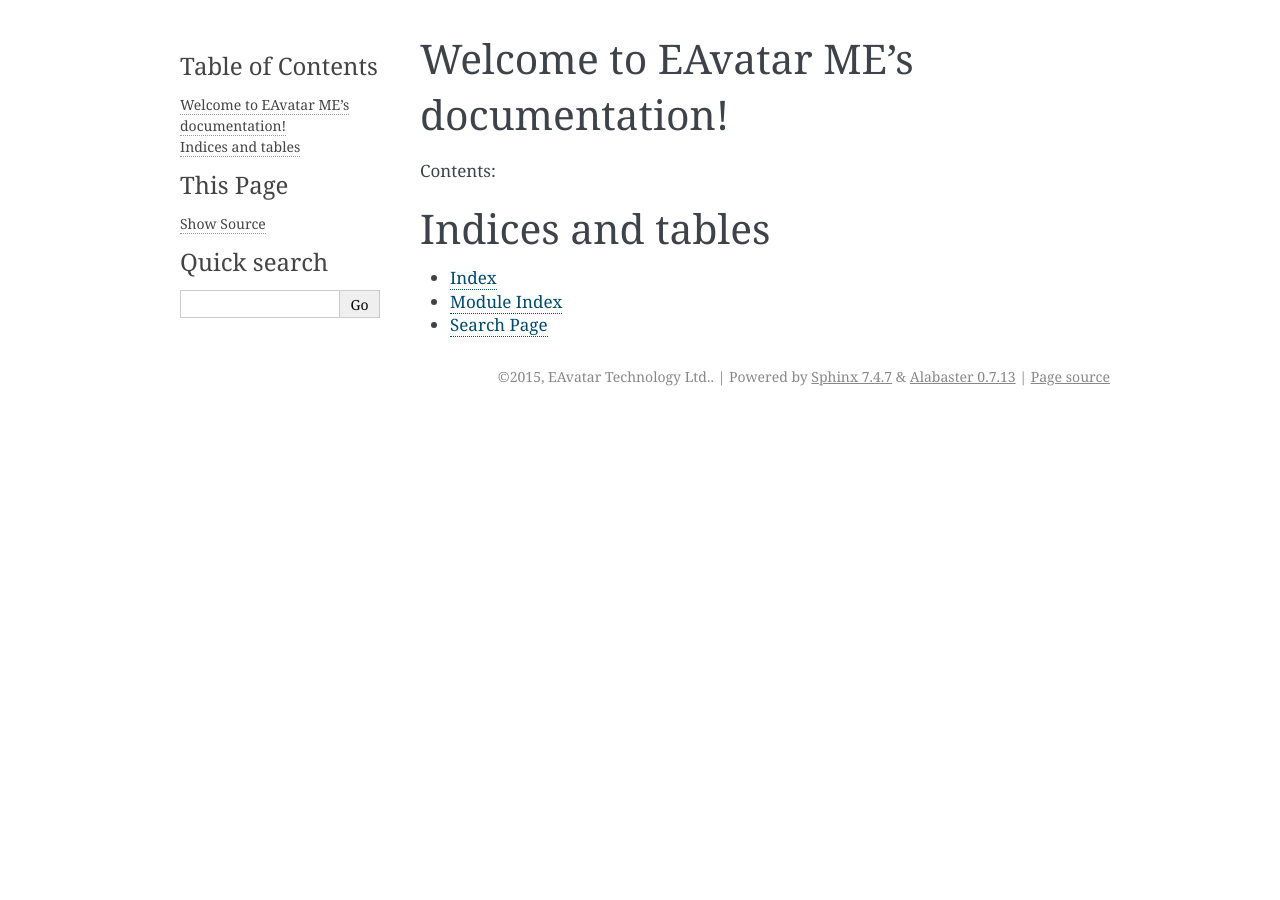
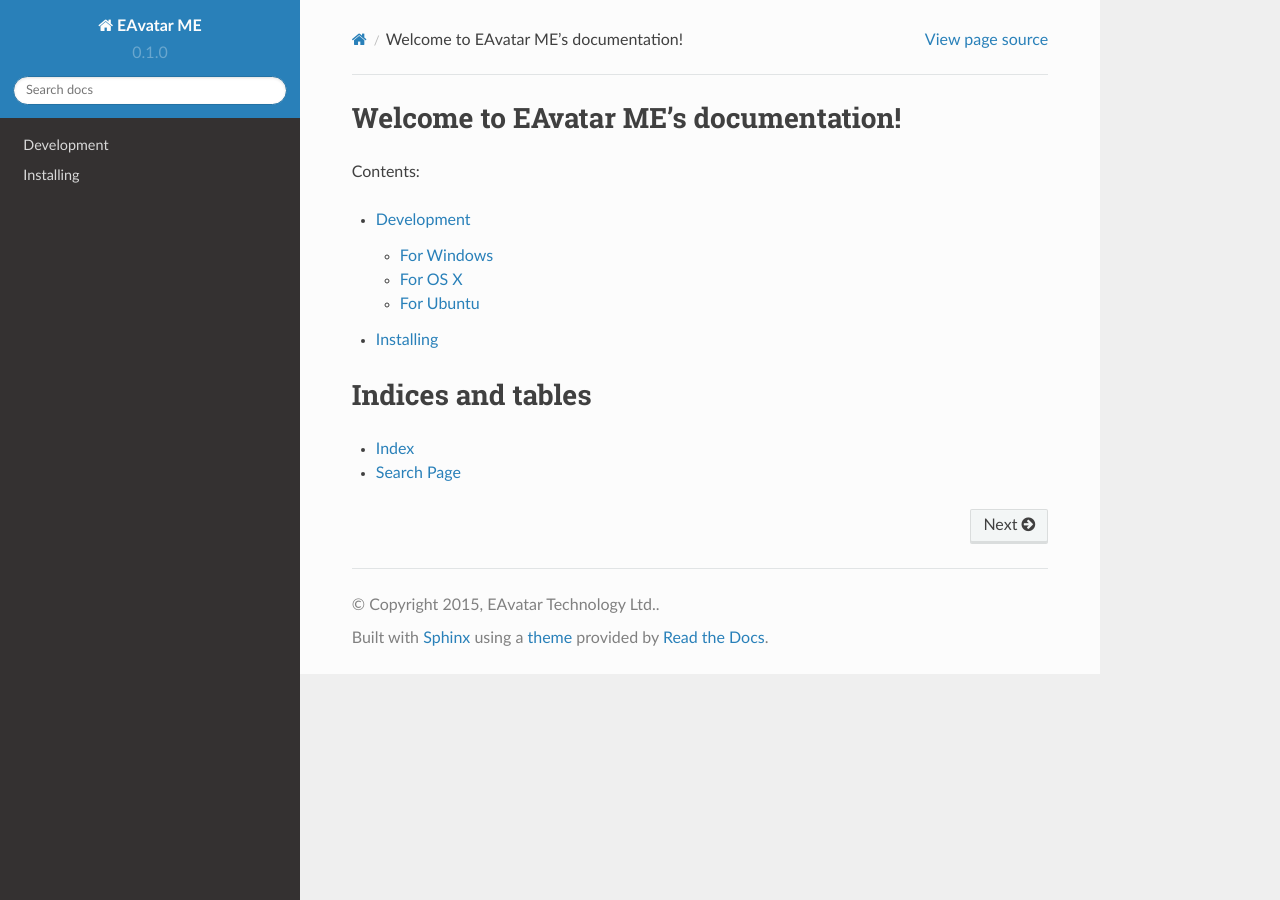
Before and after one commit to eavatar/eavatar-me, a Sphinx documentation site: the page built from docs/source/index.rst, in a window 1280 px wide. Built offline with Sphinx 7.4.7 and the Read the Docs theme 2.0.0, drawn with Linux system fonts in a browser that asks for light colours.

Commit message:
change doc theme

```diff
--- a/docs/source/conf.py
+++ b/docs/source/conf.py
@@ -15,6 +15,7 @@
 import sys
 import os
 import shlex
+import sphinx_rtd_theme
 
 # If extensions (or modules to document with autodoc) are in another directory,
 # add these directories to sys.path here. If the directory is relative to the
@@ -108,7 +109,8 @@
 
 # The theme to use for HTML and HTML Help pages.  See the documentation for
 # a list of builtin themes.
-html_theme = 'alabaster'
+# html_theme = 'alabaster'
+html_theme = "sphinx_rtd_theme"
 
 # Theme options are theme-specific and customize the look and feel of a theme
 # further.  For a list of options available for each theme, see the
@@ -117,10 +119,11 @@
 
 # Add any paths that contain custom themes here, relative to this directory.
 #html_theme_path = []
+html_theme_path = [sphinx_rtd_theme.get_html_theme_path()]
 
 # The name for this set of Sphinx documents.  If None, it defaults to
 # "<project> v<release> documentation".
-#html_title = None
+html_title = "EAvatar's Document"
 
 # A shorter title for the navigation bar.  Default is the same as html_title.
 #html_short_title = None
--- /dev/null
+++ b/docs/source/development.rst
@@ -0,0 +1,17 @@
+Development
+====================
+
+
+For developers
+
+For Windows
+---------------------------
+
+
+
+For OS X
+--------------------------
+
+
+For Ubuntu
+-------------------------
--- a/docs/source/index.rst
+++ b/docs/source/index.rst
@@ -11,11 +11,11 @@
 .. toctree::
    :maxdepth: 2
 
-
+   development
+   installing
 
 Indices and tables
 ==================
 
 * :ref:`genindex`
-* :ref:`modindex`
 * :ref:`search`
--- /dev/null
+++ b/docs/source/installing.rst
@@ -0,0 +1,4 @@
+Installing
+================
+
+About how to install the program.
```
